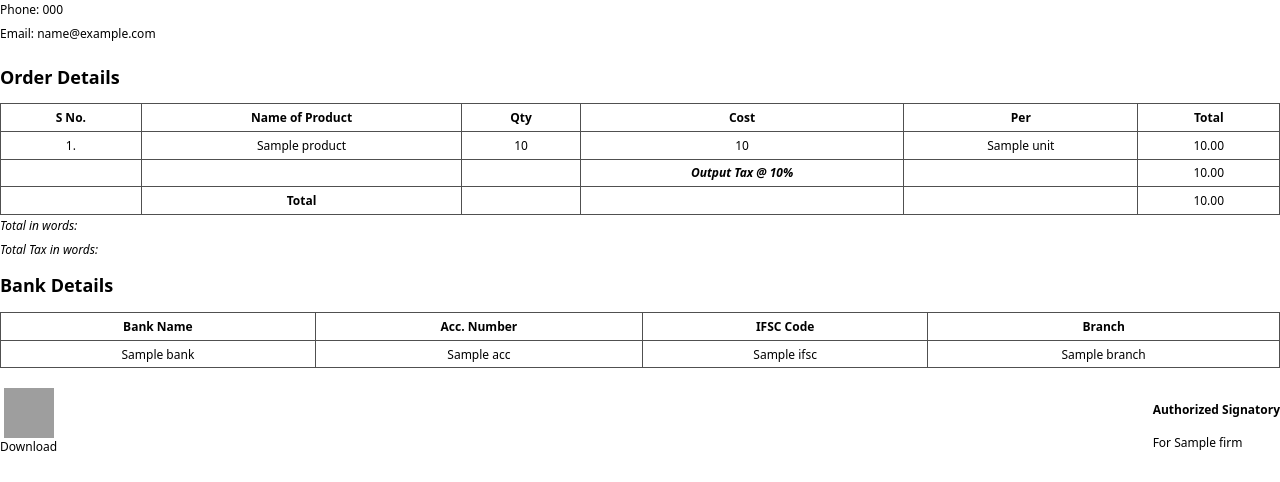
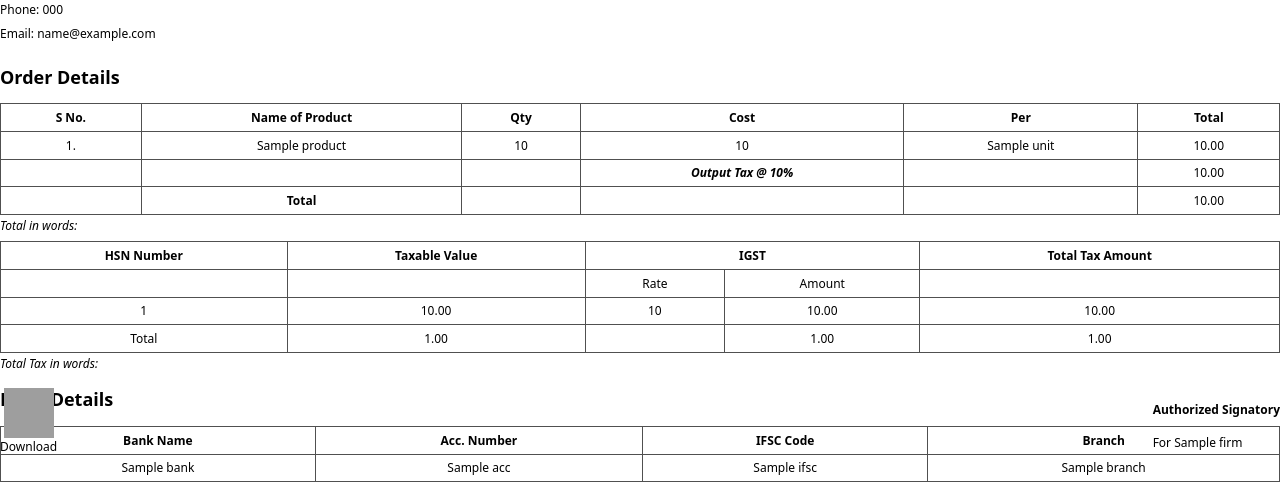
Before and after one commit to vijayverma2003/v, a Django app: template invoicing/templates/invoice_1.html in a window 1280 px wide. Shown: the part 337-819 px from the top of the page. Before the commit the page ends 788 px from the top, so only its background shows below. Run offline with Django 4.2, Linux system fonts and the light colour scheme; the template is opened without the code that fills it: most values are stand-ins (such as "Sample title", 1, 10 or a date in 2020); grey boxes are pictures that could not be loaded.

Commit message:
update: invoice template

```diff
--- a/invoicing/templates/invoice_1.html
+++ b/invoicing/templates/invoice_1.html
@@ -1,3 +1,5 @@
+{% load custom_filters %}
+
 <!DOCTYPE html>
 <html lang="en">
   <head>
@@ -203,6 +205,70 @@
     </table>
 
     <p><i>Total in words:</i></p>
+
+    <table>
+      <thead>
+        <tr>
+          <th>HSN Number</th>
+          <th>Taxable Value</th>
+          {% if inv.firm.address.state == inv.customer.state %}
+          <th colspan="2">CGST</th>
+          <th colspan="2">SGST</th>
+          {% else %}
+          <th colspan="2">IGST</th>
+          {% endif %}
+
+          <th>Total Tax Amount</th>
+        </tr>
+      </thead>
+      <tbody>
+        <tr>
+          <td></td>
+          <td></td>
+          {% if inv.firm.address.state == inv.customer.state %}
+          <td>Rate</td>
+          <td>Amount</td>
+          <td>Rate</td>
+          <td>Amount</td>
+          {% else %}
+          <td>Rate</td>
+          <td>Amount</td>
+          {% endif %}
+          <td></td>
+        </tr>
+        {% for hsn in hsnList %}
+        <tr>
+          <td>{{hsn.number}}</td>
+          <td>{{hsn.taxableValue|floatformat:2}}</td>
+          {% if inv.firm.address.state == inv.customer.state %}
+          <td>{{hsn.tax|divide:2}}</td>
+          <td>{{hsn.taxAmount|divide:2|floatformat:2}}</td>
+          <td>{{hsn.tax|divide:2}}</td>
+          <td>{{hsn.taxAmount|divide:2|floatformat:2}}</td>
+          {% else %}
+          <td>{{hsn.tax}}</td>
+          <td>{{hsn.taxAmount|floatformat:2}}</td>
+          {% endif %}
+          <td>{{hsn.taxAmount|floatformat:2}}</td>
+        </tr>
+        {% endfor %}
+        <tr>
+          <td>Total</td>
+          <td>{{inv.total_cost|floatformat:2}}</td>
+          {% if inv.firm.address.state == inv.customer.state %}
+          <td></td>
+          <td>{{inv.total_tax|divide:2|floatformat:2}}</td>
+          <td></td>
+          <td>{{inv.total_tax|divide:2|floatformat:2}}</td>
+          {% else %}
+          <td></td>
+          <td>{{inv.total_tax|floatformat:2}}</td>
+          {% endif %}
+          <td>{{inv.total_tax|floatformat:2}}</td>
+        </tr>
+      </tbody>
+    </table>
+
     <p><i>Total Tax in words:</i></p>
 
     <h2>Bank Details</h2>
--- a/invoicing/utils.py
+++ b/invoicing/utils.py
@@ -2,8 +2,7 @@ from decimal import Decimal
 
 
 def calculate_total_cost(item):
-    total = (item.price + item.packing_charges) * \
-        item.quantity
+    total = item.price * item.quantity
     return total - round(Decimal(item.discount / 100), 2) * total
 
 
--- a/invoicing/views.py
+++ b/invoicing/views.py
@@ -63,7 +63,7 @@ def create_invoice_pdf(request, id):
                 hsn["taxableValue"] += item['price'] * item['quantity']
                 hsn["taxAmount"] += (item['price'] *
                                      item['quantity'] * item['product']["tax"]) / 100
-                hsn["taxRate"] = item['product']["tax"]
+                hsn["tax"] = item['product']["tax"]
                 exists = True
                 break
 
```
Also changed, not shown: invoicing/serializers.py (+12 -2 lines), invoicing/templatetags/custom_filters.py (added, +10 -0 lines), invoicing/templatetags/__init__.py (added).
